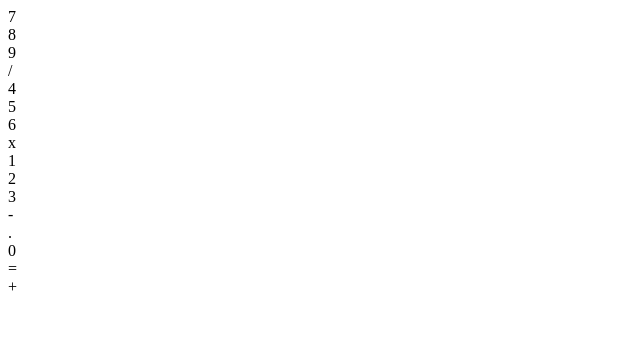
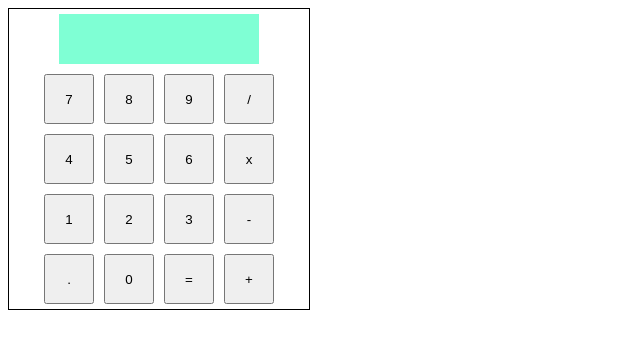
Before and after one commit to MarekRykaczewski/Calculator, a plain HTML site: page index.html in a window 1280 px wide. Shown: the whole page, without its empty margins (0-640 px from the left). Drawn offline with Linux system fonts and the light colour scheme.

Commit message:
update styles.css

```diff
--- a/index.html
+++ b/index.html
@@ -5,6 +5,7 @@
     <meta http-equiv="X-UA-Compatible" content="IE=edge">
     <meta name="viewport" content="width=device-width, initial-scale=1.0">
     <title>Document</title>
+    <link rel="stylesheet" href="styles.css">
     <script src="script.js"></script>
 </head>
 
@@ -12,31 +13,31 @@
 <div id="display"></div>
 
 <div id="row">
-<div>7</div>
-<div>8</div>
-<div>9</div>
-<div>/</div>
+<button>7</button>
+<button>8</button>
+<button>9</button>
+<button>/</button>
 </div>
 
 <div id="row">
-<div>4</div>
-<div>5</div>
-<div>6</div>
-<div>x</div>
+<button>4</button>
+<button>5</button>
+<button>6</button>
+<button>x</button>
 </div>
 
 <div id="row">
-<div>1</div>
-<div>2</div>
-<div>3</div>
-<div>-</div>
+<button>1</button>
+<button>2</button>
+<button>3</button>
+<button>-</button>
 </div>
 
 <div id="row">
-<div>.</div>
-<div>0</div>
-<div>=</div>
-<div>+</div>
+<button>.</button>
+<button>0</button>
+<button>=</button>
+<button>+</button>
 </div>
 
 
--- a/styles.css
+++ b/styles.css
@@ -0,0 +1,27 @@
+#container {
+    display: flex;
+    flex-direction: column;
+    border: 1px solid black;
+    gap: 10px;
+    width: 300px;
+    height: 300px;
+    align-items: center;
+    justify-content: center;
+}
+
+#display {
+    background-color: aquamarine;
+    width: 200px;
+    height: 50px;
+}
+
+#row {
+    display: flex;
+    flex-direction: row;
+    gap: 10px
+}
+
+button {
+    width: 50px;
+    height: 50px;
+}
```
